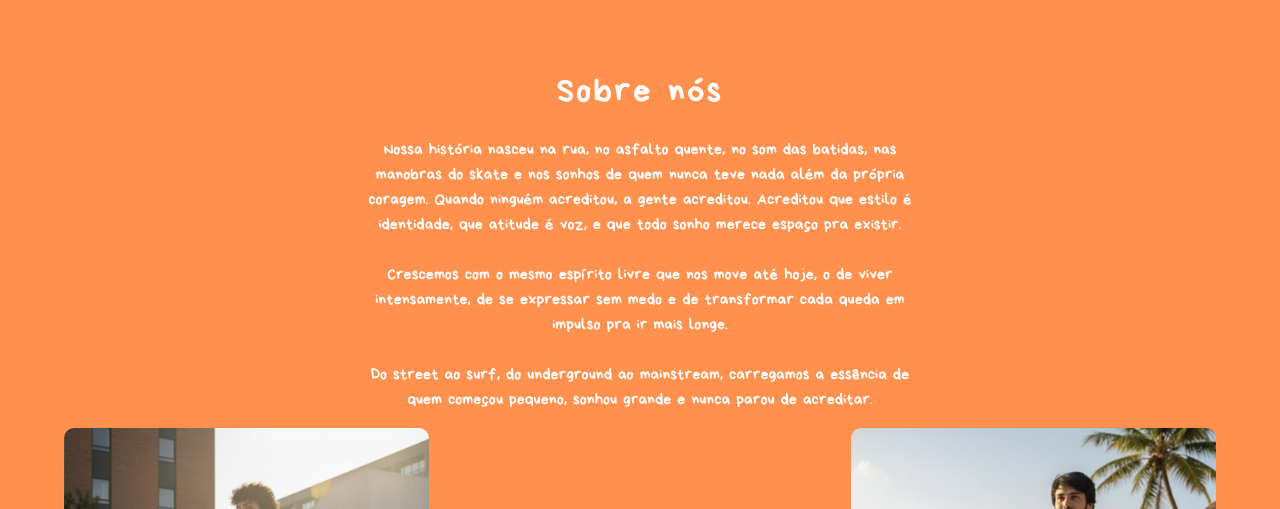
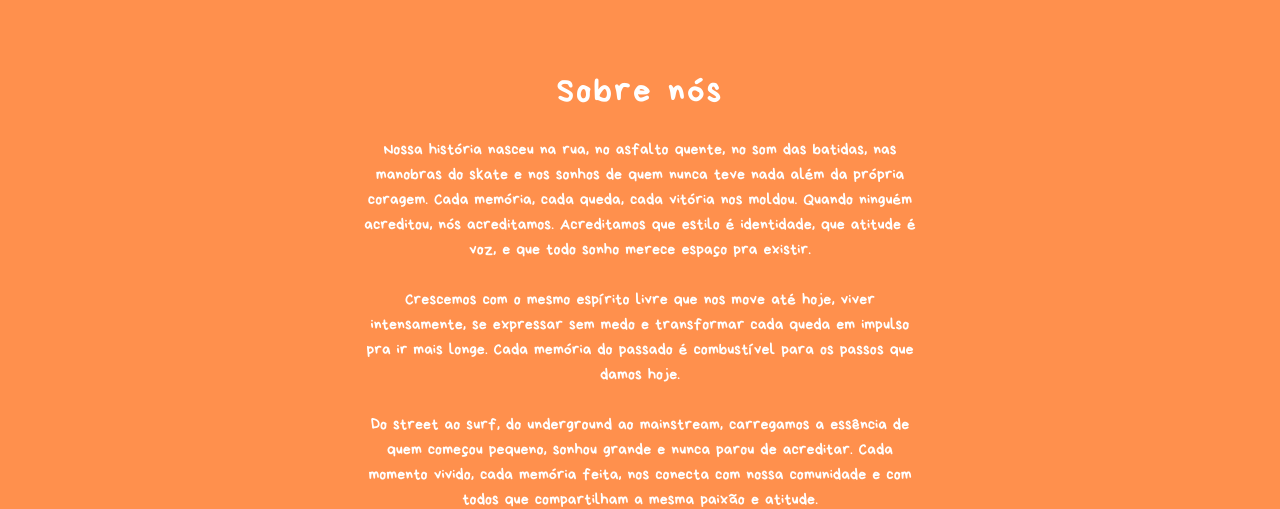
Before and after one commit to donathanramalho/distrito31-site, a plain HTML site: page index.html in a window 1280 px wide. Shown: the part 830-1339 px from the top of the page. Drawn offline with nearby package versions, Linux system fonts and the light colour scheme.

Commit message:
Enhance About Us

```diff
--- a/index.html
+++ b/index.html
@@ -102,14 +102,20 @@
             <p>
               <br>
               Nossa história nasceu na rua, no asfalto quente, no som das batidas, nas manobras do skate e nos sonhos de
-              quem nunca teve nada além da própria coragem. Quando ninguém acreditou, a gente acreditou. Acreditou que
-              estilo é identidade, que atitude é voz, e que todo sonho merece espaço pra existir.
+              quem nunca teve nada além da própria coragem. Cada memória, cada queda, cada vitória nos moldou. Quando
+              ninguém acreditou, nós acreditamos. Acreditamos que estilo é identidade, que atitude é voz, e que todo
+              sonho merece espaço pra existir.
               <br><br>
-              Crescemos com o mesmo espírito livre que nos move até hoje, o de viver intensamente, de se expressar sem
-              medo e de transformar cada queda em impulso pra ir mais longe.
+              Crescemos com o mesmo espírito livre que nos move até hoje, viver intensamente, se expressar sem medo e
+              transformar cada queda em impulso pra ir mais longe. Cada memória do passado é combustível para os passos
+              que damos hoje.
               <br><br>
               Do street ao surf, do underground ao mainstream, carregamos a essência de quem começou pequeno, sonhou
-              grande e nunca parou de acreditar.
+              grande e nunca parou de acreditar. Cada momento vivido, cada memória feita, nos conecta com nossa
+              comunidade e com todos que compartilham a mesma paixão e atitude.
+              <br><br>
+              Distrito31 é mais que uma marca é um registro de memórias, estilo e coragem. Junte-se à nossa comunidade e
+              viva essa cultura conosco.
             </p>
           </div>
         </div>
@@ -127,7 +133,7 @@
 
             <!-- Imagem 2 -->
             <div class="col-12 col-md-4 logo-estilos">
-                <img src="logoSemFundo.png" alt="Estilo 2" class="img-fluid">
+              <img src="logoSemFundo.png" alt="Estilo 2" class="img-fluid">
             </div>
 
             <!-- Imagem 3 -->
```
